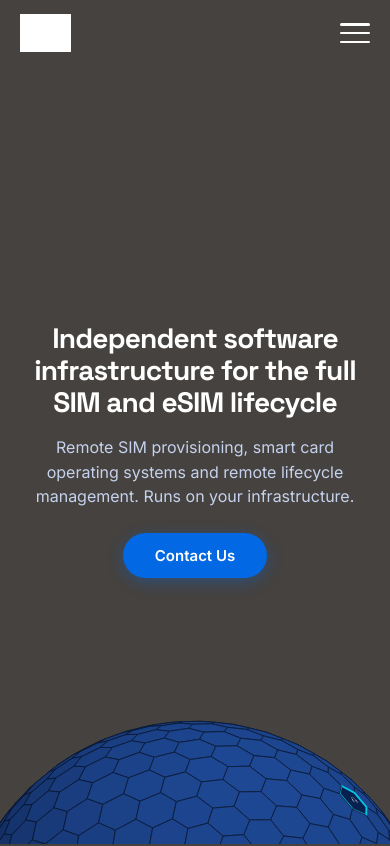
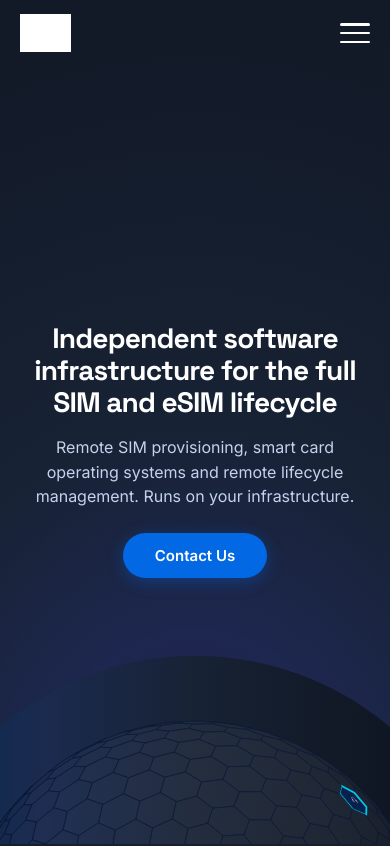
Before and after one commit to lexahnure/simburg_landing, a React (Vite) app: page / in a window 390 px wide. Shown: the top 846 px of the page. Built offline with nearby package versions, Linux system fonts and the light colour scheme; grey boxes are pictures that could not be loaded.

Commit message:
style: update hero section background and sphere gradient

```diff
--- a/src/components/CanvasHoneycomb.jsx
+++ b/src/components/CanvasHoneycomb.jsx
@@ -460,7 +460,7 @@ export default function CanvasHoneycomb({ trackRef, textRef, btnRef, standardsRe
       onScroll();
     }
 
-    function drawCell(item) {
+    function drawCell(item, sphereGrad) {
       const { projectedVerts, dotL, isActive } = item;
       if (projectedVerts.length < 3) return;
 
@@ -480,18 +480,22 @@ export default function CanvasHoneycomb({ trackRef, textRef, btnRef, standardsRe
         ctx.lineWidth = 1.8;
         ctx.stroke();
       } else {
-        const baseR = 12 + dotL * 18;
-        const baseG = 30 + dotL * 42;
-        const baseB = 68 + dotL * 80;
-
-        ctx.fillStyle = `rgb(${Math.round(baseR)}, ${Math.round(baseG)}, ${Math.round(baseB)})`;
+        ctx.fillStyle = sphereGrad;
         ctx.fill();
 
-        ctx.strokeStyle = 'rgba(6, 16, 38, 0.9)';
+        if (dotL < 0.5) {
+          ctx.fillStyle = `rgba(0, 0, 0, ${(0.5 - dotL) * 0.4})`;
+          ctx.fill();
+        } else {
+          ctx.fillStyle = `rgba(255, 255, 255, ${(dotL - 0.5) * 0.12})`;
+          ctx.fill();
+        }
+
+        ctx.strokeStyle = 'rgba(6, 16, 38, 0.75)';
         ctx.lineWidth = 0.9;
         ctx.stroke();
 
-        ctx.strokeStyle = `rgba(80, 150, 255, ${0.15 * dotL})`;
+        ctx.strokeStyle = `rgba(80, 150, 255, ${0.12 * dotL})`;
         ctx.lineWidth = 0.6;
         ctx.stroke();
       }
@@ -606,6 +610,18 @@ export default function CanvasHoneycomb({ trackRef, textRef, btnRef, standardsRe
       const sphereCenterY = padY + currentCenterY_view;
       const sphereRadius = currentRadius;
 
+      // 90deg Linear Gradient: #032A4F 0%, #1B2A4F 25%, #172234 50%, #0C101A 100%
+      const sphereGrad = ctx.createLinearGradient(
+        sphereCenterX - sphereRadius,
+        sphereCenterY,
+        sphereCenterX + sphereRadius,
+        sphereCenterY
+      );
+      sphereGrad.addColorStop(0, '#032A4F');
+      sphereGrad.addColorStop(0.25, '#1B2A4F');
+      sphereGrad.addColorStop(0.5, '#172234');
+      sphereGrad.addColorStop(1, '#0C101A');
+
       const curRotX = EARTH_TILT_X;
       const curRotY = sphereRotY;
 
@@ -672,8 +688,14 @@ export default function CanvasHoneycomb({ trackRef, textRef, btnRef, standardsRe
 
       renderList.sort((a, b) => a.worldZ - b.worldZ);
 
+      // Base sphere disc to provide seamless body under the honeycomb mesh
+      ctx.beginPath();
+      ctx.arc(sphereCenterX, sphereCenterY, sphereRadius * 0.998, 0, Math.PI * 2);
+      ctx.fillStyle = sphereGrad;
+      ctx.fill();
+
       for (const item of renderList) {
-        drawCell(item);
+        drawCell(item, sphereGrad);
       }
 
       const activeItem = renderList.find(i => i.isActive);
--- a/src/styles/index.css
+++ b/src/styles/index.css
@@ -226,7 +226,7 @@ button, input, select, textarea {
   position: relative;
   width: 100%;
   height: 250vh;
-  background-color: #45423f !important;
+  background: radial-gradient(172.85% 100% at 50% 100%, #281E4F 0%, #1D274F 25%, #172234 50%, #121927 100%) !important;
   margin: 0 !important;
   padding: 0 !important;
 }
@@ -239,7 +239,7 @@ button, input, select, textarea {
   width: 100%;
   height: 100vh;
   overflow: hidden;
-  background-color: #45423f !important;
+  background: radial-gradient(172.85% 100% at 50% 100%, #281E4F 0%, #1D274F 25%, #172234 50%, #121927 100%) !important;
   display: flex;
   flex-direction: column;
   justify-content: center;
--- a/src/styles/responsive.css
+++ b/src/styles/responsive.css
@@ -447,14 +447,14 @@ img {
     height: 250vh !important;
     min-height: 0 !important;
     padding: 0 !important;
-    background-color: #45423f !important;
+    background: radial-gradient(172.85% 100% at 50% 100%, #281E4F 0%, #1D274F 25%, #172234 50%, #121927 100%) !important;
   }
 
   .hero-sticky-viewport {
     position: -webkit-sticky !important;
     position: sticky !important;
     height: 100vh !important;
-    background-color: #45423f !important;
+    background: radial-gradient(172.85% 100% at 50% 100%, #281E4F 0%, #1D274F 25%, #172234 50%, #121927 100%) !important;
   }
 
   .hero-sticky-viewport .hero-container {
@@ -636,13 +636,13 @@ img {
     height: 250vh !important;
     min-height: 0 !important;
     padding: 0 !important;
-    background-color: #45423f !important;
+    background: radial-gradient(172.85% 100% at 50% 100%, #281E4F 0%, #1D274F 25%, #172234 50%, #121927 100%) !important;
   }
   .hero-sticky-viewport {
     position: -webkit-sticky !important;
     position: sticky !important;
     height: 100vh !important;
-    background-color: #45423f !important;
+    background: radial-gradient(172.85% 100% at 50% 100%, #281E4F 0%, #1D274F 25%, #172234 50%, #121927 100%) !important;
   }
   .hero-sticky-viewport .hero-container {
     padding: 96px 20px 40px !important;
```
Also changed, not shown: 5 other files (tests, documents, lock files or other folders).
